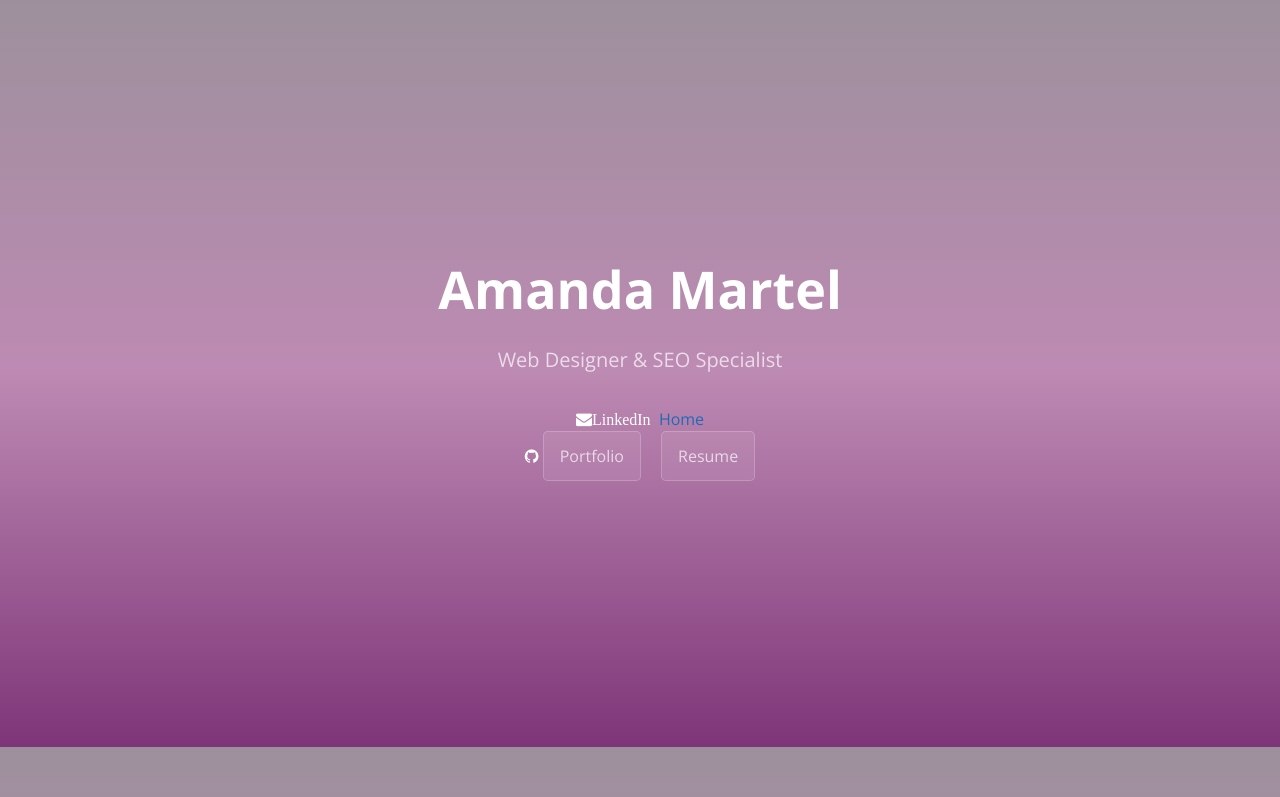
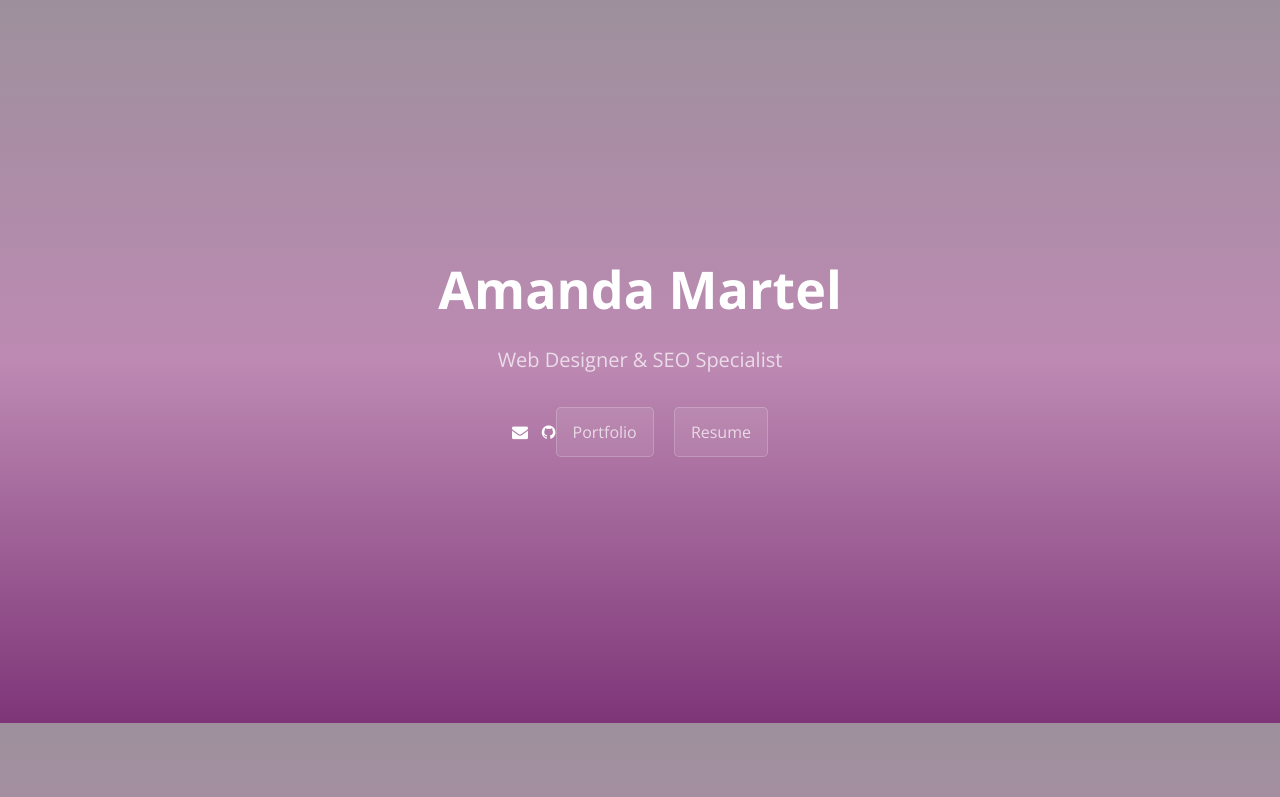
Before and after one commit to 0460208/amandamartel, a Jekyll site: the page built from index.md, in a window 1280 px wide. Shown: the top 797 px of the page. Built offline with Jekyll 4.4.1, drawn with Linux system fonts in a browser that asks for light colours; nearby versions of some CDN libraries.

Commit message:
Update home.html

```diff
--- a/_layouts/home.html
+++ b/_layouts/home.html
@@ -38,12 +38,9 @@
       {% endif %} -->
 
       <!-- social links -->
-      <a href="https://www.linkedin.com/in/martelamanda/" i class="fa fa-envelope"></i>
-      <a href="https://www.linkedin.com/in/martelamanda/" class="fa fa-linkedin-in" target="_blank"><span class="label">LinkedIn</span></a>
-      <a href="https://www.linkedin.com/in/martelamanda/"><i class='fa fa-linkedin-in'></i> Home</a></li>
-
-      <br>
-      <a href="https://github.com/0460208/ampublicportfolio" class="fa fa-github" target="_blank"></a>
+      <a href="https://www.linkedin.com/in/martelamanda/" i class="fa fa-envelope">
+      <a href="https://www.linkedin.com/in/martelamanda/" class="fa-brands fa-linkedin" target="_blank">
+      <a href="https://github.com/0460208/ampublicportfolio" class="fa fa-github" target="_blank">
 
       <!-- buttons -->
       <a href="./portfolio" class="btn">Portfolio</a>
```
